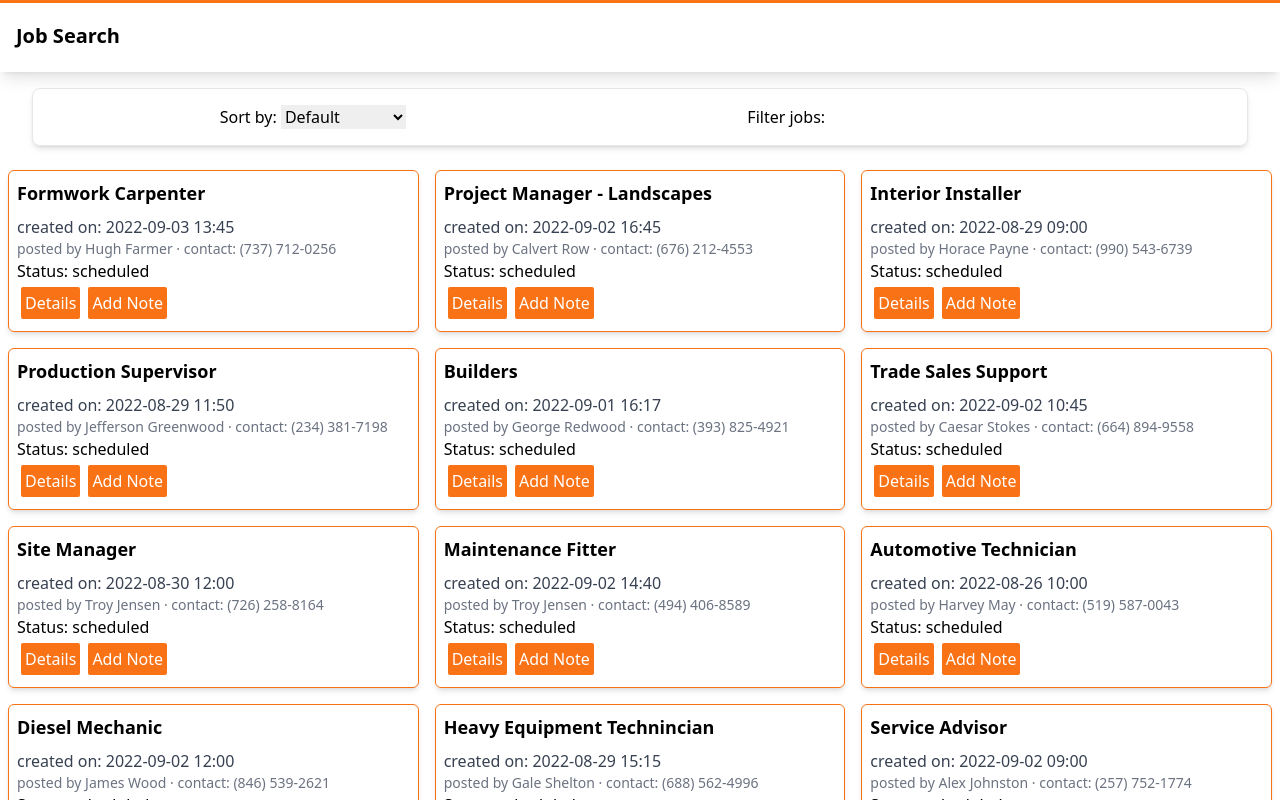
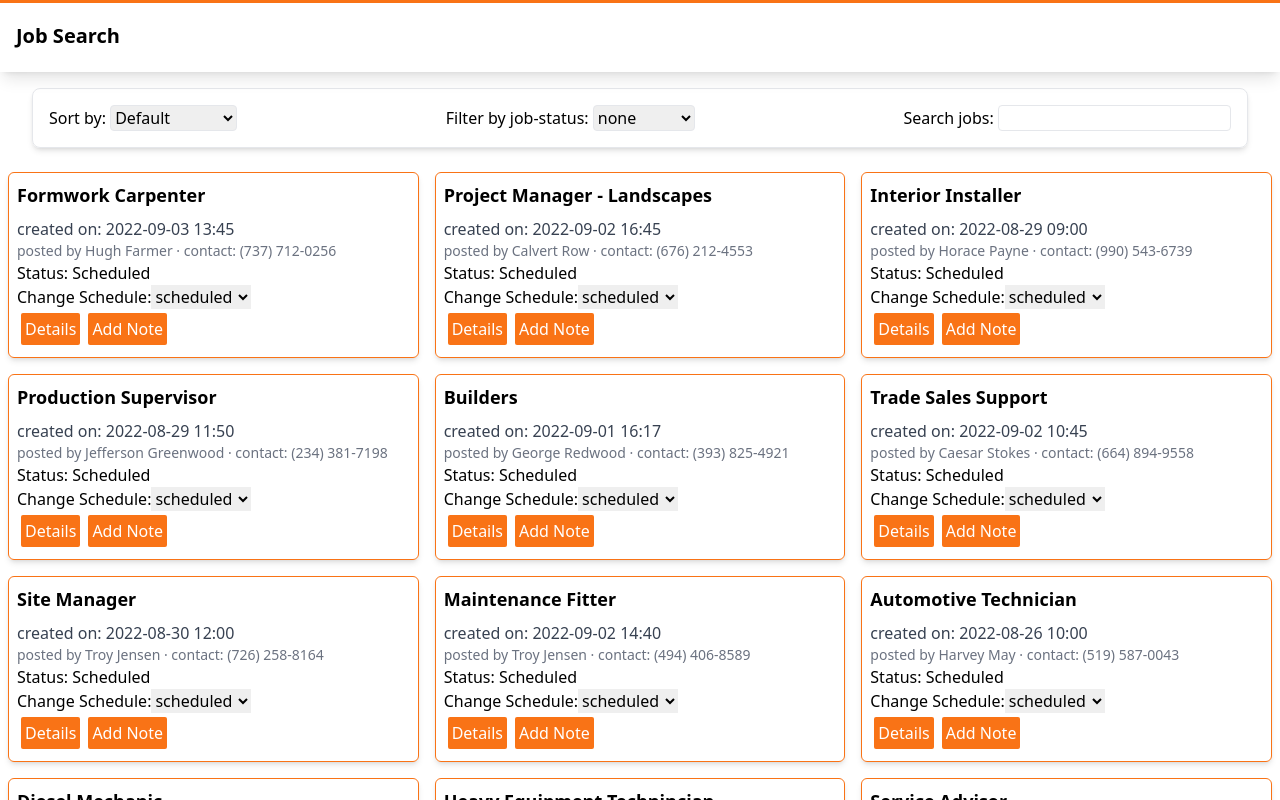
Before and after one commit to TylerDonghwi/job-search-app, a React (Create React App) app: page / in a window 1280 px wide. Shown: the top 800 px of the page. Built offline with nearby package versions, Linux system fonts and the light colour scheme; the HTML template or start-up script is replaced by a standard one.

Commit message:
filter dropdown for filtering by job-status implemented

```diff
--- a/src/component/Job.tsx
+++ b/src/component/Job.tsx
@@ -1,4 +1,5 @@
 import { useState } from "react"
+import { jobStatus } from './Jobs'
 
 type jobProps = {
     id: number,
@@ -8,17 +9,11 @@ type jobProps = {
     contact: string
 }
 
-export default function Job({ id, name, creationDate, client, contact }: jobProps) {
+export default function Job({ name, creationDate, client, contact }: jobProps) {
 
-    enum jobStatus {
-        SCHEDULED = 'scheduled',
-        ACTIVE = 'active',
-        INVOICING = 'invoicing',
-        TO_PRICED = 'to priced',
-        COMPLETED = 'completed',
-    }
 
-    const [status, setStatus] = useState<jobStatus>(jobStatus.SCHEDULED)
+
+    const [status, setStatus] = useState<string>(jobStatus.SCHEDULED)
 
     return (
         <div className="m-2 border border-orange-500 shadow-md rounded-md">
@@ -32,7 +27,22 @@ export default function Job({ id, name, creationDate, client, contact }: jobProp
                 <div className="text-sm text-gray-500">
                     posted by {client} &#xb7; contact: {contact}
                 </div>
-                <div>Status: {status}</div>
+                <div>
+                    <div>Status: {status}</div>
+                    <label>Change Schedule:</label>
+                    <select
+                        onChange={(e) => setStatus(e.target.value)}
+                        className='outline-none'
+                    >
+                        <option value={jobStatus.SCHEDULED}>scheduled</option>
+                        <option value={jobStatus.ACTIVE}>active</option>
+                        <option value={jobStatus.INVOICING}>invoicing</option>
+                        <option value={jobStatus.TO_PRICED}>to priced</option>
+                        <option value={jobStatus.COMPLETED}>completed</option>
+                    </select>
+
+                </div>
+
                 <button
                     className='relative text-white rounded-sm p-1 m-1 bg-orange-500 hover:bg-orange-600 active:bg-orange-700'
                     onClick={() => console.log(`viewing notes for ${name}`)}
--- a/src/component/Jobs.tsx
+++ b/src/component/Jobs.tsx
@@ -1,53 +1,76 @@
-import { SetStateAction, useState } from 'react';
+import { useState } from 'react';
 import jobsList from '../data/jobs.json'
 import Job from './Job';
 
+export enum jobStatus {
+    SCHEDULED = 'Scheduled',
+    ACTIVE = 'Active',
+    INVOICING = 'Invoicing',
+    TO_PRICED = 'To Priced',
+    COMPLETED = 'Completed',
+}
 
 export default function Jobs() {
 
     // sorting
     const [order, setOrder] = useState('default')
-
-    const handleSelectChange = (event: { target: { value: SetStateAction<string>; }; }) => {
-        setOrder(event.target.value)
-    }
+    const [statusFilter, setStatusFilter] = useState('')
+    const [searchValue, setSearchValue] = useState('')
 
     const sortByName = (a: { name: string; }, b: { name: string; }) => (a.name > b.name) ? 1 : ((b.name > a.name) ? -1 : 0)
     const sortByDate = (a: { creationDate: string; }, b: { creationDate: string; }) => (a.creationDate < b.creationDate) ? 1 : ((b.creationDate < a.creationDate) ? -1 : 0)
     const sortDefault = (a: { id: number; }, b: { id: number; }) => (a.id > b.id) ? 1 : ((b.id > a.id) ? -1 : 0)
 
-    // filtering
-    const [filterValue, setFilterValue] = useState("")
-    const handleInputChange = (event: { currentTarget: { value: SetStateAction<string>; }; }) => {
-        setFilterValue(event.currentTarget.value)
-    }
-
     return (
-        <>
-            <div className='flex justify-around border shadow-md mx-8 my-4 p-4 rounded-lg'>
+        <div>
+            <div className='flex justify-between border shadow-md mx-4 lg:mx-8 my-4 p-4 rounded-lg'>
                 <div>
                     <label>Sort by: </label>
-                    <select onChange={handleSelectChange}>
+                    <select
+                        onChange={e => setOrder(e.target.value)}
+                        className='outline-none border rounded'
+                    >
                         <option value="default">Default</option>
                         <option value="name">Alphabetically</option>
                         <option value="date">Most Recent</option>
                     </select>
                 </div>
                 <div>
-                    <label>Filter jobs: </label>
-                    <input type="text" value={filterValue} onChange={handleInputChange} />
+                    <label>Filter by job-status: </label>
+                    <select
+                        onChange={e => setStatusFilter(e.target.value)}
+                        className='outline-none border rounded'
+                        defaultValue=''
+                    >
+                        <option value=''>none</option>
+                        <option value={jobStatus.SCHEDULED}>scheduled</option>
+                        <option value={jobStatus.ACTIVE}>active</option>
+                        <option value={jobStatus.INVOICING}>invoicing</option>
+                        <option value={jobStatus.TO_PRICED}>to priced</option>
+                        <option value={jobStatus.COMPLETED}>completed</option>
+                    </select>
+                </div>
+                <div>
+                    <label>Search jobs: </label>
+                    <input
+                        type="text"
+                        value={searchValue}
+                        onChange={e => setSearchValue(e.target.value)}
+                        className='outline-none border rounded'
+                        placeholder=''
+                    />
                 </div>
             </div>
             <div className="grid xs:grid-cols-1 sm:grid-cols-2 lg:grid-cols-3">
                 {jobsList.sort(order === "date" ? sortByDate : order === "name" ? sortByName : sortDefault)
-                    .filter(job => job.name.toLowerCase().includes(filterValue.toLowerCase()))
+                    .filter(job => job.name.toLowerCase().includes(searchValue.toLowerCase()))
                     .map(job => (
                         <div key={job.id}>
                             <Job {...job} />
                         </div>
                     ))}
             </div>
-        </>
+        </div>
 
     )
 }
```
